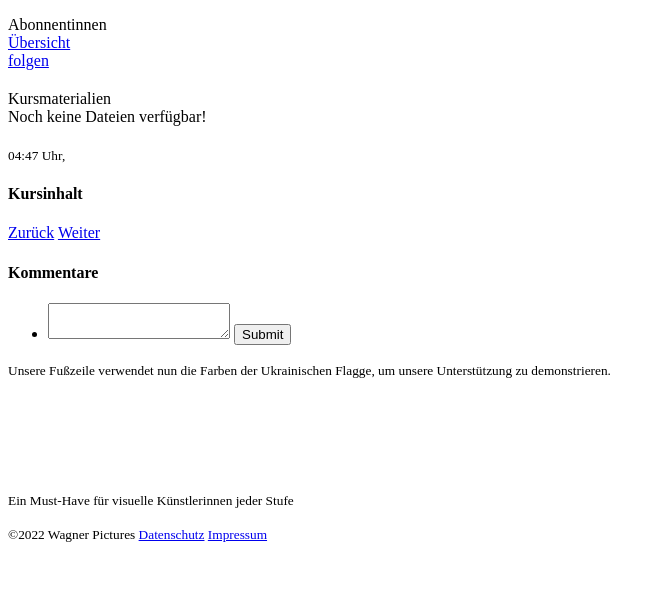
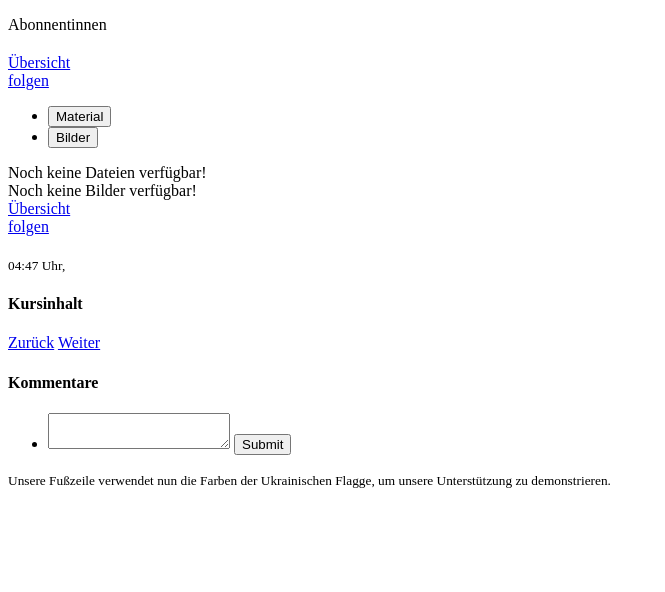
Before and after one commit to btinet/cinekolleg, a Symfony app: template templates/tutorial/show.html.twig in a window 1280 px wide. Shown: the part 78-670 px from the top of the page, without its empty margins (0-665 px from the left). Run offline with Twig, Linux system fonts and the light colour scheme; the template is opened without the code that fills it, so the values that code supplies are empty; form fields are guessed from the names that the template uses; some libraries are stand-ins or nearby versions.

Commit message:
update course details

```diff
--- a/src/Controller/Admin/DashboardController.php
+++ b/src/Controller/Admin/DashboardController.php
@@ -4,6 +4,7 @@ namespace App\Controller\Admin;
 
 use App\Entity\Course;
 use App\Entity\CourseComment;
+use App\Entity\CourseImage;
 use App\Entity\LessonDoc;
 use App\Entity\Notification;
 use App\Entity\NotificationTemplate;
@@ -13,8 +14,6 @@ use EasyCorp\Bundle\EasyAdminBundle\Config\Action;
 use EasyCorp\Bundle\EasyAdminBundle\Config\Actions;
 use EasyCorp\Bundle\EasyAdminBundle\Config\Crud;
 use EasyCorp\Bundle\EasyAdminBundle\Config\Dashboard;
-use EasyCorp\Bundle\EasyAdminBundle\Config\Menu\SectionMenuItem;
-use EasyCorp\Bundle\EasyAdminBundle\Config\Menu\SubMenuItem;
 use EasyCorp\Bundle\EasyAdminBundle\Config\MenuItem;
 use EasyCorp\Bundle\EasyAdminBundle\Controller\AbstractDashboardController;
 use Symfony\Component\HttpFoundation\Response;
@@ -57,6 +56,7 @@ class DashboardController extends AbstractDashboardController
         yield MenuItem::section('tutorials');
         yield MenuItem::linkToCrud('Kurse', 'fa fa-list', Course::class);
         yield MenuItem::linkToCrud('Dokumente', 'fa fa-file', LessonDoc::class);
+        yield MenuItem::linkToCrud('User Uploads', 'fa fa-image', CourseImage::class);
         yield MenuItem::linkToCrud('Kommentare', 'fa fa-comment', CourseComment::class);
 
         yield MenuItem::section('users');
--- a/templates/tutorial/show.html.twig
+++ b/templates/tutorial/show.html.twig
@@ -7,13 +7,13 @@
     <section class="py-5" id="overview">
         <div class="container py-5">
 
-            <div class="row g-3 mb-5">
-                <div class="col-12 col-md-5 order-last order-md-first">
-                    <div class="card border-0 shadow-sm">
+            <div class="row g-3 mb-5 d-none d-md-flex">
+                <div class="col-12 col-md-5 order-last align-self-stretch order-md-first">
+                    <div class="card border-0 shadow-sm h-100">
                         <div class="card-header bg-white">
                             <span class="h5">Abonnentinnen</span>
                         </div>
-                        <div class="list-group list-group-flush">
+                        <div class="list-group list-group-flush" style="overflow:auto; max-height: 360px;">
                             {% for user in course.users %}
                             <div class="list-group-item">
                                 {{ user.firstName }}
@@ -23,7 +23,11 @@
                     </div>
                 </div>
                 <div class="col-12 col-md-7">
-                    <div class="d-flex justify-content-between align-items-center mb-3">
+                    <h1 class="text-center text-md-start">{{ course.title }}</h1>
+                    {% if course.document %}
+                        <img src="{{ vich_uploader_asset(course)|imagine_filter('course_index') }}" alt="Tutorium" class="img-fluid">
+                    {% endif %}
+                    <div class="d-flex justify-content-between align-items-center mt-3">
                         <div>
                             <a href="{{ path('tutorium_index') }}" class="btn btn-light "><i class="bi bi-chevron-double-up me-2"></i>Übersicht</a>
                             {% if is_granted('ROLE_ADMIN') %}
@@ -41,37 +45,44 @@
                             {% endif %}
                         </div>
                     </div>
-                    <h1 class="text-center text-md-start">{{ course.title }}</h1>
-                    {% if course.document %}
-                        <img src="{{ vich_uploader_asset(course)|imagine_filter('course_index') }}" alt="Tutorium" class="img-fluid">
-                    {% endif %}
                 </div>
             </div>
 
             <div class="row">
                 <div class="col-12 col-md-5 order-last order-md-first">
                     <div class="card border-0 shadow-sm sticky-md-top" style="top: 100px">
-                        <div class="card-header bg-white">
-                            <span class="h5">Kursmaterialien</span>
-                        </div>
-                        <div class="card-body d-flex flex-column justify-content-start justify-content-md-end mb-3">
-                            {% for file in course.lessonDocs %}
-                                <a href="{{ path('lesson_doc_download',{'id':file.id}) }}" class="d-flex flex-column" target="_blank">
-                                    <div class="d-flex justify-content-between align-items-center gap-3">
-                                        <div class="d-flex justify-content-start align-items-center">
-                                        <span class="">
-                                        <i class="bi bi-file-pdf text-danger me-1"></i> {{ file.title }}<br>
-                                        <small class="text-decoration-none fw-light">{{ file.description }}</small>
-                                        </span>
-                                        </div>
-                                        <span class="small text-muted">
-                                    {{ file.updated|ago }}
-                                </span>
+                        <ul class="nav nav-tabs" id="myTab" role="tablist">
+                            <li class="nav-item" role="presentation">
+                                <button class="nav-link active" id="home-tab" data-bs-toggle="tab" data-bs-target="#home" type="button" role="tab" aria-controls="home" aria-selected="true">Material</button>
+                            </li>
+                            <li class="nav-item" role="presentation">
+                                <button class="nav-link" id="profile-tab" data-bs-toggle="tab" data-bs-target="#profile" type="button" role="tab" aria-controls="profile" aria-selected="false">Bilder</button>
+                            </li>
+                        </ul>
+                            <div class="tab-content" id="myTabContent">
+                                <div class="tab-pane fade show active" id="home" role="tabpanel" aria-labelledby="home-tab">
+                                    <div class="list-group list-group-flush">
+                                        {% for file in course.lessonDocs %}
+                                            <a href="{{ path('lesson_doc_download',{'id':file.id}) }}" class="list-group-item list-group-item-action d-flex flex-column" target="_blank">
+                                                <div><i class="bi bi-file-pdf text-danger me-1"></i> {{ file.title }}</div>
+                                                <small class="text-decoration-none fw-light">{{ file.description }}</small>
+                                            </a>
+                                        {% else %}
+                                            <span class="list-group-item">Noch keine Dateien verfügbar!</span>
+                                        {% endfor %}
                                     </div>
-                                </a>
-                            {% else %}
-                                <span>Noch keine Dateien verfügbar!</span>
-                            {% endfor %}
+
+                                </div>
+                                <div class="tab-pane fade" id="profile" role="tabpanel" aria-labelledby="profile-tab">
+                                    <div class="row g-0 row-cols-2 row-cols-md-3">
+                                        {% for image in course.courseImages %}
+                                            <img src="{{ vich_uploader_asset(image)|imagine_filter('small_square') }}" alt="{{ course.title }}" class="img-fluid">
+                                        {% else %}
+                                            <span>Noch keine Bilder verfügbar!</span>
+                                        {% endfor %}
+                                    </div>
+                                </div>
+
                         </div>
                     </div>
                 </div>
@@ -79,6 +90,30 @@
                     <div class="row g-3 row-cols-1">
 
                         <div>
+                            <div class="d-block d-md-none mb-3">
+                                <div class="text-center h1 text-md-start">{{ course.title }}</div>
+                                {% if course.document %}
+                                    <img src="{{ vich_uploader_asset(course)|imagine_filter('course_index') }}" alt="Tutorium" class="img-fluid">
+                                {% endif %}
+                                <div class="d-flex justify-content-between align-items-center my-3">
+                                    <div>
+                                        <a href="{{ path('tutorium_index') }}" class="btn btn-light "><i class="bi bi-chevron-double-up me-2"></i>Übersicht</a>
+                                        {% if is_granted('ROLE_ADMIN') %}
+                                            <a href="{{ ea_url()
+                                                .setController('App\\Controller\\Admin\\CourseCrudController')
+                                                .setAction('edit')
+                                                .setEntityId(course.id) }}" class="btn btn-info "><i class="bi bi-pen"></i></a>
+                                        {% endif %}
+                                    </div>
+                                    <div>
+                                        {% if course.users.contains(app.user) %}
+                                            <a href="{{ path('tutorium_subscribe',{id:course.id}) }}" class="btn btn-success "><i class="bi bi-bell-fill me-2"></i>nicht folgen</a>
+                                        {% else %}
+                                            <a href="{{ path('tutorium_subscribe',{id:course.id}) }}" class="btn btn-light "><i class="bi bi-bell me-2"></i>folgen</a>
+                                        {% endif %}
+                                    </div>
+                                </div>
+                            </div>
                             <h2 class="text-center text-md-start h5 section-lead">{{ course.subject }}</h2>
                             <div class="d-flex flex-column justify-content-start align-items-center align-items-md-start mb-3">
                                 <small class="opacity-50">{{ course.time|date('H:i') }} Uhr, {{ course.date|ago }}</small>
@@ -87,14 +122,14 @@
                         </div>
                         <h4>Kursinhalt</h4>
                         <div>{{ course.description|raw }}</div>
-                        <div class="d-flex justify-content-between align-items-center">
+                        <div class="d-flex justify-content-sm-between flex-column flex-sm-row align-items-start align-items-md-center">
                             {% if prev %}
-                                <a href="{{ path('tutorium_show',{id: prev.id }) }}" class="btn btn-dark"><i class="bi bi-chevron-double-left me-2"></i>Zurück</a>
+                                <a href="{{ path('tutorium_show',{id: prev.id }) }}" class="mb-3 mb-md-0 btn btn-dark"><i class="bi bi-chevron-double-left me-2"></i>{{ prev.title }}</a>
                             {% else %}
-                                <a href="#" class="btn disabled btn-light"><i class="bi bi-chevron-double-left me-2"></i>Zurück</a>
+                                <a href="#" class="btn disabled btn-light mb-3 mb-md-0 "><i class="bi bi-chevron-double-left me-2"></i>Zurück</a>
                             {% endif %}
                             {% if next %}
-                                <a href="{{ path('tutorium_show',{id: next.id }) }}" class="btn btn-dark">Weiter<i class="bi bi-chevron-double-right ms-2"></i></a>
+                                <a href="{{ path('tutorium_show',{id: next.id }) }}" class="btn btn-dark">{{ next.title }}<i class="bi bi-chevron-double-right ms-2"></i></a>
                             {% else %}
                                 <a href="#" class="btn disabled btn-light">Weiter<i class="bi bi-chevron-double-right ms-2"></i></a>
                             {% endif %}
```
Also changed, not shown: migrations/Version20220502031605.php (added, +33 -0 lines), migrations/Version20220502032116.php (added, +31 -0 lines), src/Controller/Admin/CourseImageCrudController.php (added, +31 -0 lines), src/Entity/Course.php (+36 -0 lines), src/Entity/CourseImage.php (added, +149 -0 lines), src/Entity/User.php (+36 -0 lines), src/Repository/CourseImageRepository.php (added, +76 -0 lines), 2 other files.
